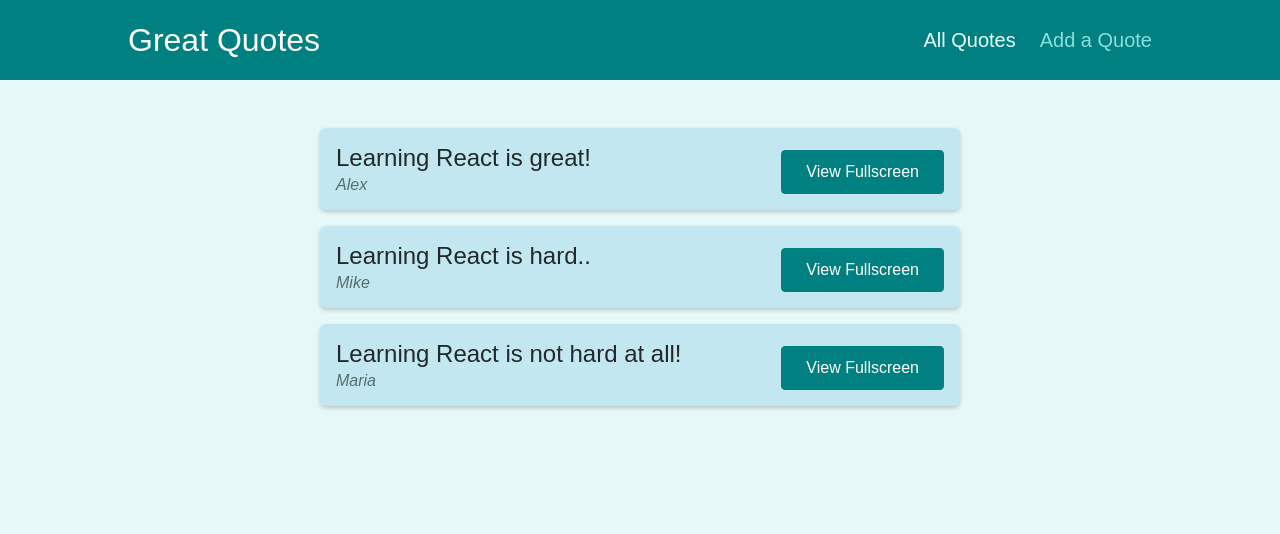
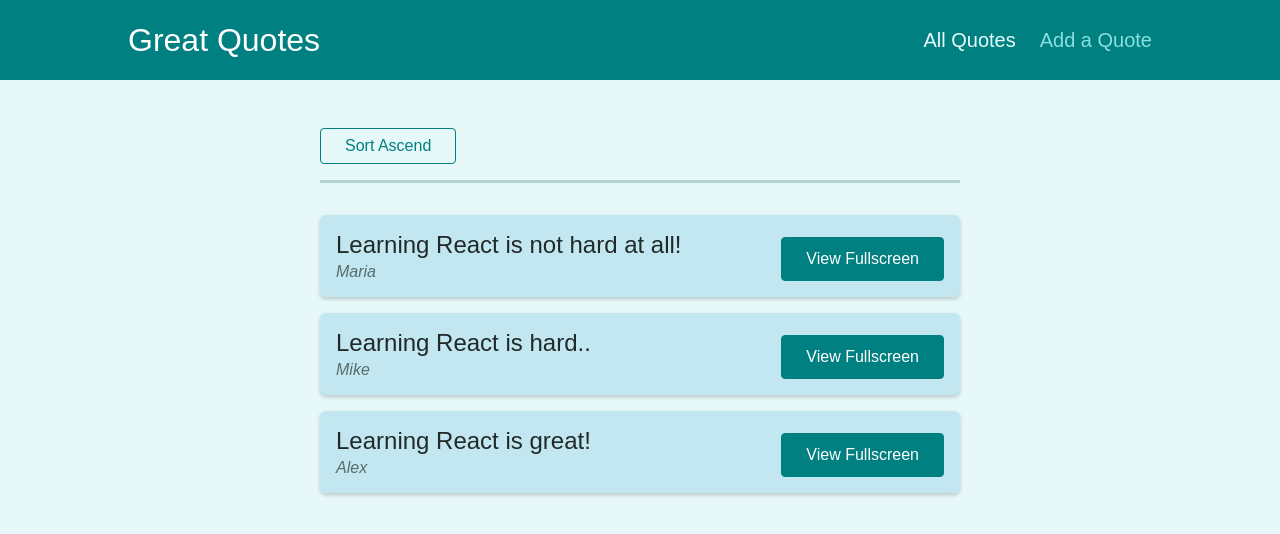
Before and after one commit to AlexanderTsve/Great_Quotes_Learning_Project, a React (Create React App) app: page /quotes in a window 1280 px wide. Shown: the top 534 px of the page. Built offline with nearby package versions, Linux system fonts and the light colour scheme.

Commit message:
Adding sorting logic for the quotes list.

```diff
--- a/src/components/quotes/QuoteList.js
+++ b/src/components/quotes/QuoteList.js
@@ -1,13 +1,37 @@
-import { Fragment } from 'react';
+import { Fragment } from "react";
 
-import QuoteItem from './QuoteItem';
-import classes from './QuoteList.module.css';
+import QuoteItem from "./QuoteItem";
+import classes from "./QuoteList.module.css";
+import { useHistory, useLocation } from "react-router-dom";
+
+const sortQuotes = (quotes, ascending) => {
+  return quotes.sort((quoteA, quoteB) => {
+    if (ascending) {
+      return quoteA.id > quoteB.id ? 1 : -1;
+    } else {
+      return quoteA.id < quoteB.id ? 1 : -1;
+    }
+  });
+};
 
 const QuoteList = (props) => {
+  const history = useHistory();
+  const location = useLocation();
+  const queryParams = new URLSearchParams(location.search);
+  const isSortingAscending = queryParams.get("sort") === "asc";
+  const sortedQuotes = sortQuotes(props.quotes, isSortingAscending);
+  const changeSortingHandler = () => {
+    history.push(`/quotes?sort=${isSortingAscending ? "desc" : "asc"}`);
+  };
   return (
     <Fragment>
+      <div className={classes.sorting}>
+        <button onClick={changeSortingHandler}>
+          Sort {isSortingAscending ? "Descend" : "Ascend"}
+        </button>
+      </div>
       <ul className={classes.list}>
-        {props.quotes.map((quote) => (
+        {sortedQuotes.map((quote) => (
           <QuoteItem
             key={quote.id}
             id={quote.id}
```
